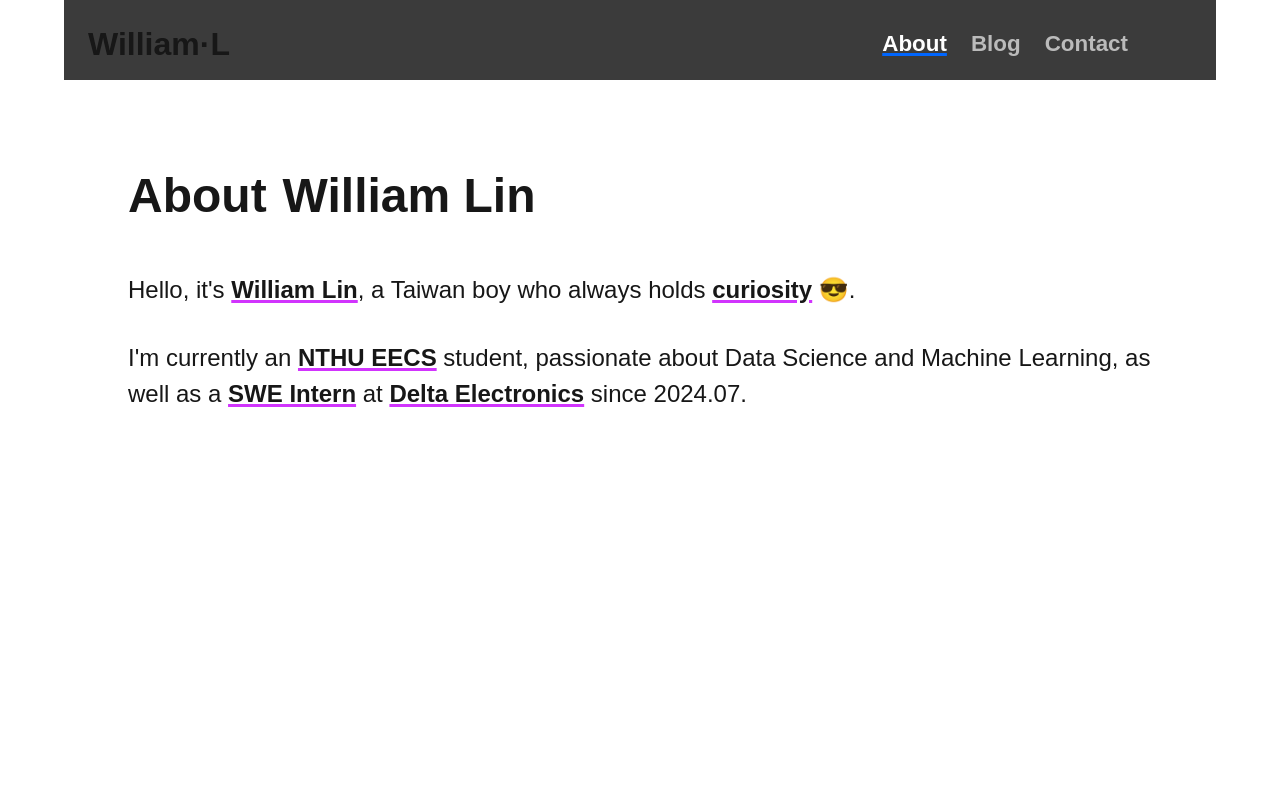
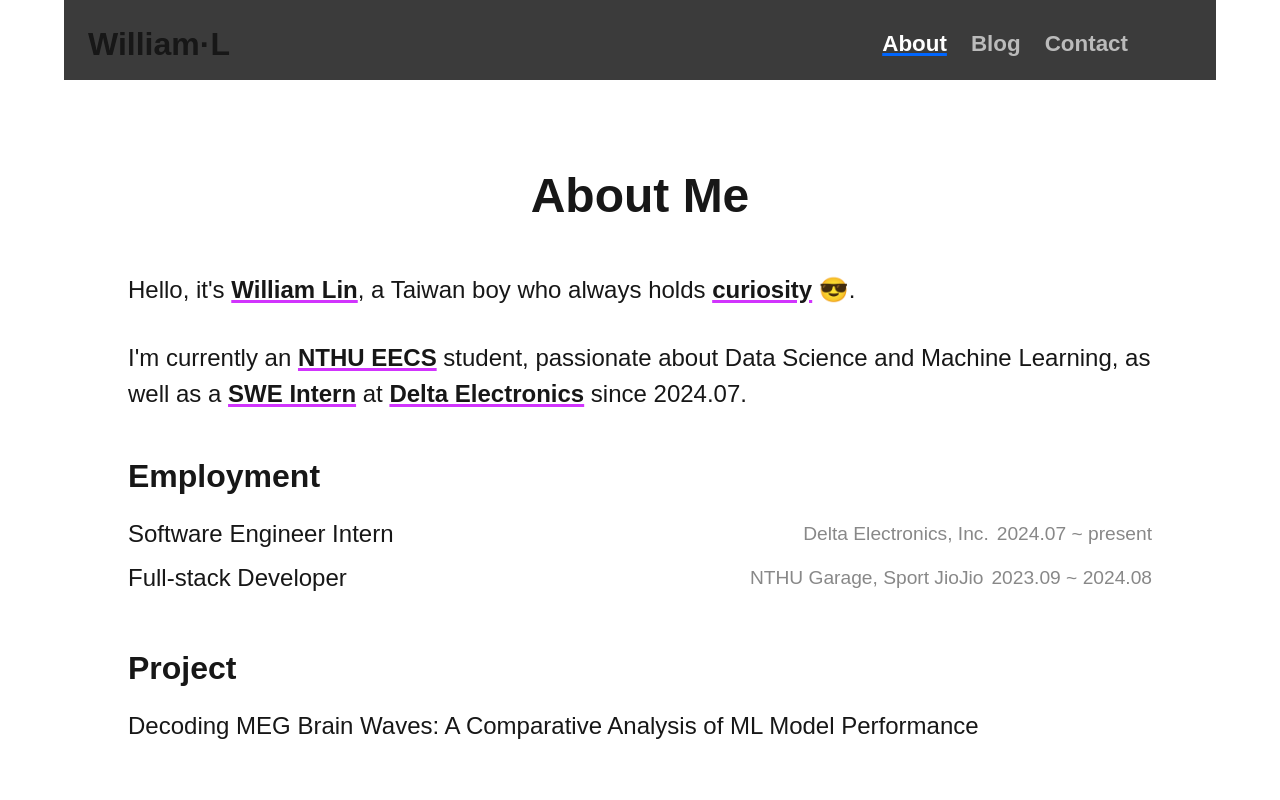
Before and after one commit to JWBlackHole/mywebsite, a Next.js app: page /about in a window 1280 px wide. Shown: the top 800 px of the page. Built offline with nearby package versions, Linux system fonts and the light colour scheme; some icons are missing.

Commit message:
first commit

```diff
--- a/src/app/about/page.tsx
+++ b/src/app/about/page.tsx
@@ -1,22 +1,60 @@
-import { HL, Title, SubTitle, RegularText } from "@/components/Texts";
+import { HL, Title, SubTitle, RegularText, Supplement } from "@/components/Texts";
 import Link from "next/link";
+
+const Employment = ({title, employer, date}: {title: string, employer: string, date: string}) => {
+    return (
+        <div className="mb-2">
+            <div className="flex flex-wrap justify-between items-center">
+                <RegularText>{title}</RegularText>
+                <div className="flex flex-row gap-2 w-full lg:w-auto justify-between">
+                    <Supplement>{employer}</Supplement>
+                    <div className="flex-none">
+                        <Supplement>{date}</Supplement>
+                    </div>
+                </div>
+            </div>
+        </div>
+    )
+}
 
 export default function Page(){
     return (
-        <div className="flex flex-col max-w-5xl mx-auto">
-            <div className="flex flex-wrap mb-5 sm:mb-10">
-                <Title>About</Title>
-                <div className="w-full sm:w-fit sm:ml-4"><Title>William Lin</Title></div>
+        <div className="flex flex-col max-w-5xl mx-auto md:mx-10c">
+            <div className="flex md:justify-center mb-5 sm:mb-10">
+                <Title>About Me</Title>
+                {/* <div className="w-full md:w-auto md:ml-4"><Title>William Lin</Title></div> */}
             </div>
-            <div className="pb-3 sm:pb-8">
-                <RegularText>Hello, it's <HL>William Lin</HL>, a Taiwan boy who always holds <HL>curiosity</HL> &#128526;.</RegularText>
+
+            <div className="mb-6 sm:mb-10">
+                <div className="mb-4 sm:mb-8">
+                    <RegularText>
+                        Hello, it's <HL>William Lin</HL>, a Taiwan boy who always holds <HL>curiosity</HL> &#128526;.
+                    </RegularText>
+                </div>
+                <div>
+                    <RegularText>
+                        I'm currently an <Link href="https://u-eecs.site.nthu.edu.tw/"><HL>NTHU EECS</HL></Link> student, passionate about Data Science and Machine Learning,
+                        as well as a <HL>SWE Intern</HL> at <Link href="https://www.deltaww.com/en-US/index"><HL>Delta Electronics</HL></Link> since 2024.07.
+                    </RegularText>
+                </div>
             </div>
-            <RegularText>
-            I'm currently an <Link href="https://u-eecs.site.nthu.edu.tw/"><HL>NTHU EECS</HL></Link> student, passionate about Data Science and Machine Learning,
-            as well as a <HL>SWE Intern</HL> at <Link href="https://www.deltaww.com/en-US/index"><HL>Delta Electronics</HL></Link> since 2024.07.
-            </RegularText>
 
+            <div className="mb-6 sm:mb-10">
+                <div className="mb-2 sm:mb-4">
+                    <SubTitle>Employment</SubTitle>
+                </div>
+                <Employment title="Software Engineer Intern" employer="Delta Electronics, Inc."    date="2024.07 ~ present"/>
+                <Employment title="Full-stack Developer"     employer="NTHU Garage, Sport JioJio" date="2023.09 ~ 2024.08"/>
+            </div>
 
+            <div>
+                <div className="mb-2 sm:mb-4">
+                    <SubTitle>Project</SubTitle>
+                </div>
+                <div>
+                    <RegularText>Decoding MEG Brain Waves: A Comparative Analysis of ML Model Performance</RegularText>
+                </div>
+            </div>
 
             {/* <Link href="/CV.pdf">
                 <span style={{color: "#b3b3ff", textDecoration : "underline solid #b3b3ff"}}>William Lin CV</span>
--- a/src/app/layout.tsx
+++ b/src/app/layout.tsx
@@ -38,7 +38,7 @@ export default function RootLayout({
         <div className="pt-20 min-h-screen w-10/12 md:w-4/5 my-10 sm:my-20">
           {children}
         </div>
-        <div>
+        <div className="w-full">
           <Footer/>
         </div>
       </body>
--- a/src/components/Texts.tsx
+++ b/src/components/Texts.tsx
@@ -15,7 +15,7 @@ export const Title = ({children}: {children: any}) => {
     return (
       <span
       style={{
-        fontWeight: "700",
+        fontWeight: "800",
         fontSize: "clamp(2rem , 6vw, 3rem)"
       }}
       >{children}</span>
@@ -27,7 +27,7 @@ export const SubTitle = ({children}: {children: any}) => {
       <span
       style={{
         fontWeight: "600",
-        fontSize: "clamp(2rem , 5vw, 2.5rem)"
+        fontSize: "clamp(1.6rem , 5vw, 2rem)"
       }}
       >{children}</span>
     );
@@ -37,9 +37,21 @@ export const RegularText = ({children}: {children: any}) => {
   return (
     <span
     style={{
-      fontWeight: "400",
-      fontSize: "clamp(1.1rem , 3vw, 1.5rem)"
+      fontWeight: "500",
+      fontSize: "clamp(1.2rem , 3vw, 1.5rem)"
     }}
     >{children}</span>
   );
 }
+
+export const Supplement = ({children}: {children: any}) => {
+  return (
+    <span
+    style={{
+      color: "#888888",
+      fontWeight: "400",
+      fontSize: "clamp(1rem , 2.5vw, 1.2rem)"
+    }}
+    >{children}</span>
+  );
+}
```
